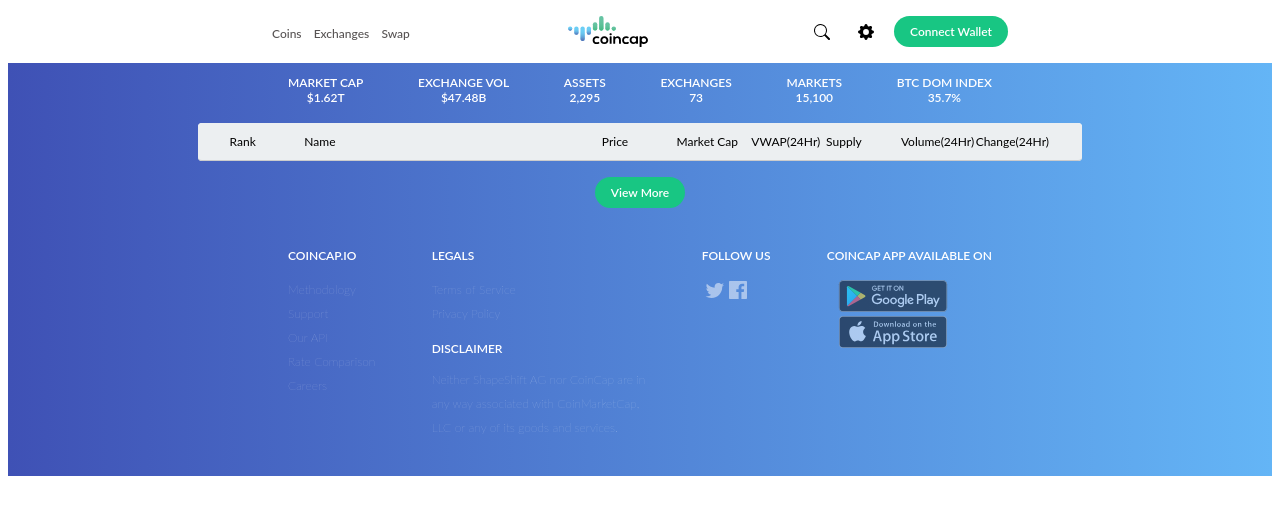
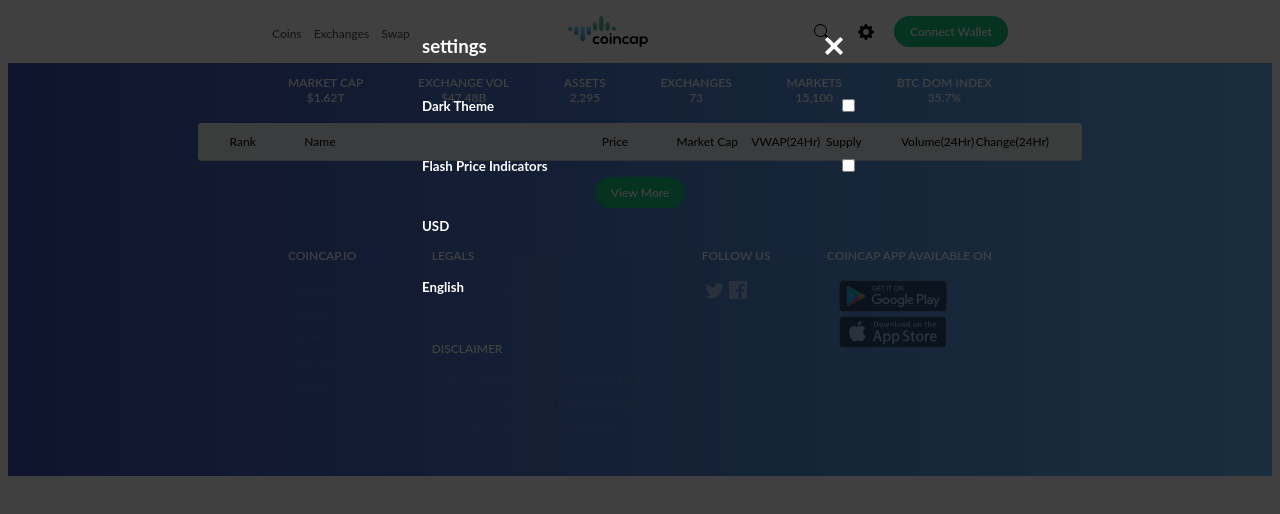
Before and after one commit to M-Sharghi/CoinCap, a plain HTML site: page index.html in a window 1280 px wide. Both pictures are taken after a click on the picture 866 px from the left and 31 px from the top of the page. Drawn offline with Linux system fonts and the light colour scheme; no server answers.

Commit message:
Added modal

```diff
--- a/index.html
+++ b/index.html
@@ -15,10 +15,32 @@
                     <a href="./exchanges.html">Exchanges</a>
                     <a href="#">Swap</a>
                 </div>
-                <a  href="#" class="nav-center"><img src="./assets/img/black.svg" alt="coincap" class="coincap"></a>
+                <a  href="" class="nav-center"><img src="./assets/img/black.svg" alt="coincap" class="coincap"></a>
                 <div class="nav-right">
                     <input class="hide" type="text" id="textInput"><img src="./assets/img/search.svg" alt="search" class="search"></input>
-                    <a href="#"><img src="./assets/img/gear-fill.svg" alt="settings"></a>
+                    <a href="#"><img src="./assets/img/gear-fill.svg" alt="settings" class="settings_btn"></a>
+                    <div class="modal">
+                        <div class="content">
+                            <div class="settings">
+                                <h3>settings</h3>
+                                <img src="./assets/img/close.svg" alt="close" class="close">
+                            </div>
+                            <div class="settings">
+                                <h5>Dark Theme</h5>
+                                <input type="checkbox">
+                            </div>
+                            <div class="settings">
+                                <h5>Flash Price Indicators</h5>
+                                <input type="checkbox">
+                            </div>
+                            <div class="settings">
+                                <h5>USD</h5>
+                            </div>
+                            <div class="settings">
+                                <h5>English</h5>
+                            </div>
+                        </div>
+                    </div>
                     <a href="#" class="button">Connect Wallet</a>
                 </div>
         </div>
--- a/public.js
+++ b/public.js
@@ -3,13 +3,19 @@
 
 let search_click=document.querySelector(".search");
 search_click.addEventListener("click",function(){
-    document.querySelector("#textInput").className="show";
+    document.querySelector("#textInput").className="show_search_box";
 });
 
 
-// let view_more=document.querySelector(".view_more");
-// view_more.addEventListener("click",function(){
-//     get_data().then(function(){
-//         render_list(coins);
-//     });
-// });
+/* settings modal */
+
+let settings_btn = document.querySelector(".settings_btn");
+let close_btn = document.querySelector(".close");
+let modal = document.querySelector(".modal");
+
+function toggle_modal() {
+    modal.classList.toggle("show");
+}
+
+settings_btn.addEventListener("click", toggle_modal);
+close_btn.addEventListener("click", toggle_modal);
--- a/style.css
+++ b/style.css
@@ -57,7 +57,7 @@ color: rgba(62, 58, 58, 0.87);
 .hide{
     display:none;
 }
-.show{
+.show_search_box{
     display:block;
     overflow: visible;
 }
@@ -289,3 +289,28 @@ form{
     width: 108px;
     height: 32px;
 }
+.settings{
+    display: flex;
+    justify-content: space-between;
+    align-items: center;
+}
+.modal {
+    position: fixed;
+    top: 0;
+    left: 0;
+    width: 100%;
+    height: 100%;
+    background: rgba(0, 0, 0, 0.75);
+    /* filter: blur(5px) grayscale(.7); */
+    display: none;
+    z-index: 1;
+  }
+  .modal .content {
+    width: 468px;
+    margin: auto;
+    padding: 1rem;
+    color: #fff;
+  }
+  .modal.show {
+    display: block;
+  }
```
Also changed, not shown: asset.html (+23 -1 lines), exchanges.html (+23 -1 lines), assets/img/close.svg (added), assets/img/settings.svg (added), main.js (line endings or trailing spaces).
